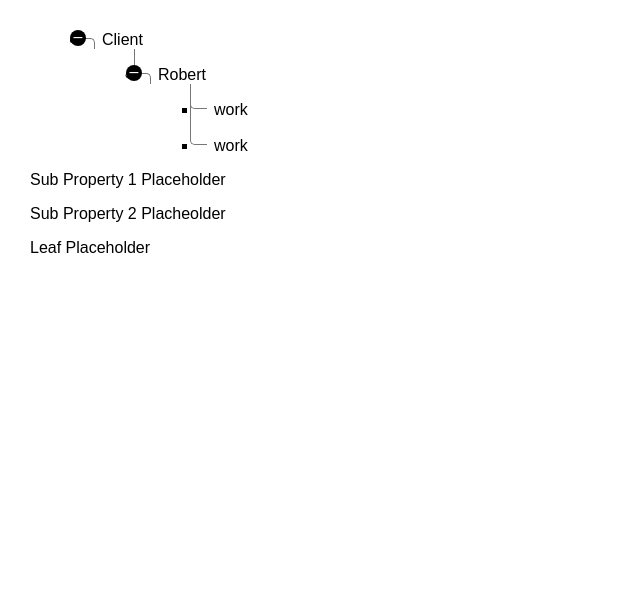
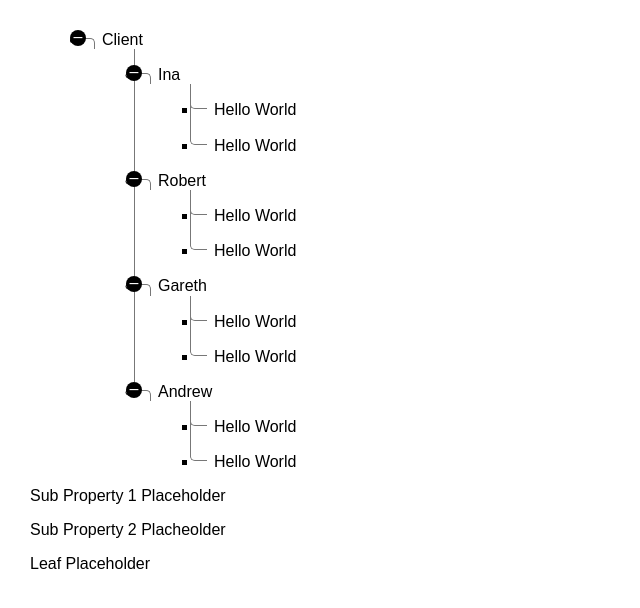
Before and after one commit to gatorisgreater/ss_node_test, a website: page client/index.html in a window 1280 px wide. Shown: the whole page, without its empty margins (0-640 px from the left). Drawn offline with nearby package versions, Linux system fonts and the light colour scheme.

Commit message:
going with front end v2 to support n level depth

```diff
--- a/client/app.js
+++ b/client/app.js
@@ -2,7 +2,8 @@ const url = 'localhost:8080/client';
 
 
 // State Object
-const state = [
+const state = {
+  "Client": [
     {
       "_id": "58fb8726a1b4db1eb04e8076",
       "name": "Ina",
@@ -55,9 +56,14 @@ const state = [
         "luckyNumber": 1
       }
     }
-];
+  ]
+}
 
 console.log(state);
+
+const root = Object.keys(state);
+
+console.log(state.Client[1].address.children);
 
 // State Manipulation Functions
 
@@ -65,41 +71,36 @@ console.log(state);
 
 // Render Functions
 
-console.log(Object.keys(state[1].address));
-
-const renderName = () => {
-  $('#object-name-label').html(state[1].name);
-}
-
-renderName();
-
-const renderProperties = () => {
-  Object.keys(state[1].address).forEach(function(key) {
-  $('#property-1').html(key);
-  console.log(key);
-  $('#property-2').html(key);
-  console.log(key);
-  })
-}
-
-renderProperties();
-
-
-// const renderObject = () => {
-//   $('#object-label').html('Hello World');
-// }
 
 const fetchClientObject = (callback) => $.getJSON(url, callback);
 
 const renderClientObject = (response) => {
-  console.log(response);
-  $('#object-label').html('Hello World');
+
+  $('#root').html(root);
+  $('#object-name-label-1').html(state.Client[0].name);
+  $('#object-name-label-2').html(state.Client[1].name);
+  $('#object-name-label-3').html(state.Client[2].name);
+  $('#object-name-label-4').html(state.Client[3].name);
+
+  $('#object-1-property-1').html('Hello World');
+  $('#object-1-property-2').html('Hello World');
+
+  $('#object-2-property-1').html('Hello World');
+  $('#object-2-property-2').html('Hello World');
+
+  $('#object-3-property-1').html('Hello World');
+  $('#object-3-property-2').html('Hello World');
+
+  $('#object-4-property-1').html('Hello World');
+  $('#object-4-property-2').html('Hello World');
+
 }
 
+renderClientObject();
 
 // Event Handlers
 
-// renderObject();
+
 
 // AJAX
 
--- a/client/index.html
+++ b/client/index.html
@@ -10,16 +10,44 @@
 <ul class="tree">
   <li>
     <input type="checkbox" checked="checked" id="c1" />
-    <label class="tree_label" for="c1" id="object-label">Client</label>
+    <label class="tree_label" for="c1" id="root">Client</label>
     <ul>
       <li>
         <input type="checkbox" checked="checked" id="c2" />
-        <label for="c2" class="tree_label" id="object-name-label">Object Name Placeholder</label>
+        <label for="c2" class="tree_label" id="object-name-label-1">Object Name Placeholder</label>
         <ul>
-          <li><span class="tree_label" id="property-1">Property 1 Placeholder</span></li>
-          <li><span class="tree_label" id="property-2">Property 2 Placeholder</span></li>
+          <li><span class="tree_label" id="object-1-property-1">Property 1 Placeholder</span></li>
+          <li><span class="tree_label" id="object-1-property-2">Property 2 Placeholder</span></li>
         </ul>
       </li>
+
+      <li>
+        <input type="checkbox" checked="checked" id="c3" />
+        <label for="c3" class="tree_label" id="object-name-label-2">Object Name Placeholder</label>
+        <ul>
+          <li><span class="tree_label" id="object-2-property-1">Property 1 Placeholder</span></li>
+          <li><span class="tree_label" id="object-2-property-2">Property 2 Placeholder</span></li>
+        </ul>
+      </li>
+
+      <li>
+        <input type="checkbox" checked="checked" id="c4" />
+        <label for="c4" class="tree_label" id="object-name-label-3">Object Name Placeholder</label>
+        <ul>
+          <li><span class="tree_label" id="object-3-property-1">Property 1 Placeholder</span></li>
+          <li><span class="tree_label" id="object-3-property-2">Property 2 Placeholder</span></li>
+        </ul>
+      </li>
+
+      <li>
+        <input type="checkbox" checked="checked" id="c5" />
+        <label for="c5" class="tree_label" id="object-name-label-4">Object Name Placeholder</label>
+        <ul>
+          <li><span class="tree_label" id="object-4-property-1">Property 1 Placeholder</span></li>
+          <li><span class="tree_label" id="object-4-property-2">Property 2 Placeholder</span></li>
+        </ul>
+      </li>
+
     </ul>
   </li>
 </ul>
@@ -32,22 +60,6 @@
 <div>
 <span id="leaf">Leaf Placeholder</span>
 </div>
-<!-- <ul class="tree">
-  <li>
-    <input type="checkbox" checked="checked" id="c1" />
-    <label class="tree_label" for="c1">Client</label>
-    <ul>
-      <li>
-        <input type="checkbox" checked="checked" id="c2" />
-        <label for="c2" class="tree_label">Ina</label>
-        <ul>
-          <li><span class="tree_label">Personal</span></li>
-          <li><span class="tree_label">Address</span></li>
-        </ul>
-      </li>
-    </ul>
-  </li>
-</ul> -->
 
 <script src="https://code.jquery.com/jquery-3.1.1.min.js" integrity="sha256-hVVnYaiADRTO2PzUGmuLJr8BLUSjGIZsDYGmIJLv2b8=" crossorigin="anonymous"></script>
 <script type="text/javascript" src="app.js"></script>
--- a/router.js
+++ b/router.js
@@ -15,7 +15,7 @@ router.get('/', (req, res) => {
 	.find()
 	.exec()
 	.then(clients => {
-		res.status(200).json({client: clients});
+		res.status(200).json({Client: clients});
 	})
 	.catch(err => {
 		console.error(err);
```
Lines whose indentation alone changed are shown as unchanged.
